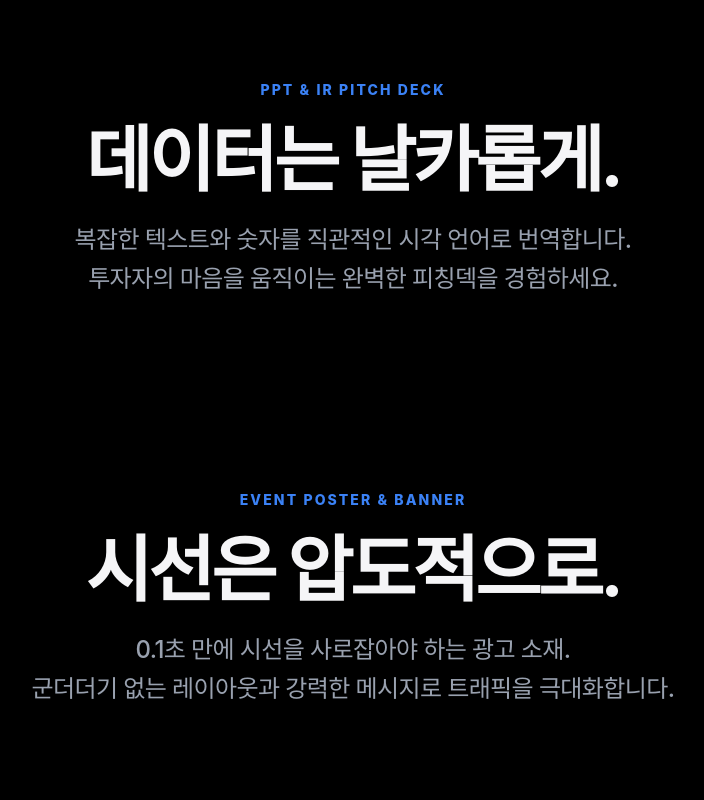
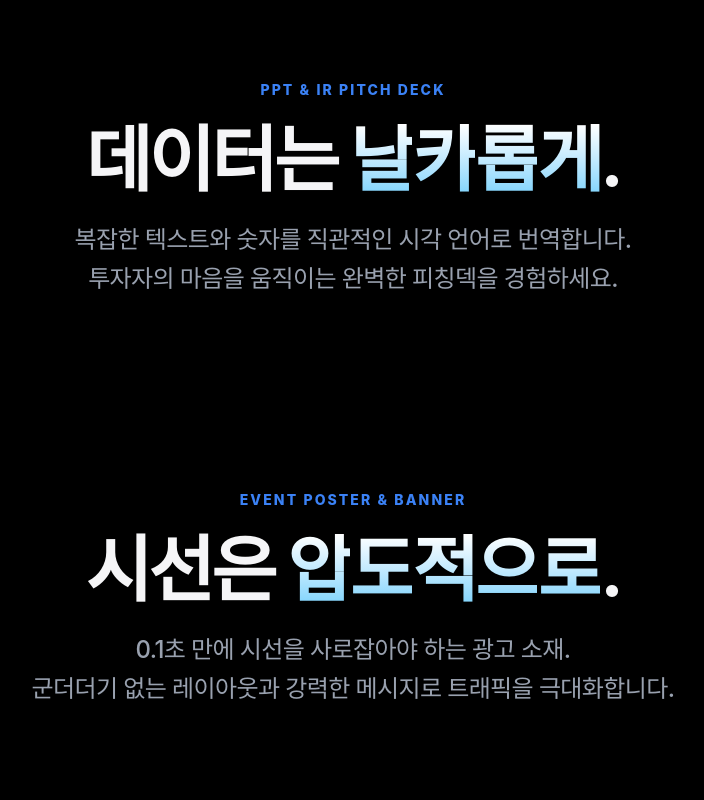
Before and after one commit to POPCORNLAB/TEST1, a Next.js app: page / in a window 1280 px wide. Shown: the part 880-1680 px from the top of the page, without its empty margins (287-991 px from the left). Built offline with nearby package versions, Linux system fonts and the light colour scheme; a web font is replaced by a local one.

Commit message:
Animate service headline keywords letter by letter
Co-Authored-By: Claude Opus 5.5 <noreply@anthropic.com>
Claude-Session: https://claude.ai/code/session_018JF4H9aUDMuKnCchXGFecK

```diff
--- a/app/page.tsx
+++ b/app/page.tsx
@@ -1,7 +1,51 @@
 "use client";
 
-import { motion } from "framer-motion";
+import { motion, MotionConfig, type TargetAndTransition, type Transition } from "framer-motion";
 import Link from "next/link";
+
+// 키워드 성격에 맞춘 글자별 등장 효과
+const keywordEffects: Record<string, { from: TargetAndTransition; transition: Transition; stagger: number }> = {
+  // 날카롭게: 비스듬히 빠르게 베어 들어오기
+  sharp: {
+    from: { opacity: 0, x: -40, skewX: -20 },
+    transition: { duration: 0.5, ease: [0.16, 1, 0.3, 1] },
+    stagger: 0.06,
+  },
+  // 압도적으로: 크게 다가왔다가 제자리에 쿵 하고 안착
+  bold: {
+    from: { opacity: 0, scale: 2.2, filter: "blur(8px)" },
+    transition: { type: "spring", stiffness: 260, damping: 14 },
+    stagger: 0.08,
+  },
+  // 자연스럽게: 아래에서 통통 튀어 오르기
+  soft: {
+    from: { opacity: 0, y: 40 },
+    transition: { type: "spring", stiffness: 300, damping: 10 },
+    stagger: 0.08,
+  },
+};
+
+function AnimatedKeyword({ text, effect }: { text: string; effect: keyof typeof keywordEffects }) {
+  const { from, transition, stagger } = keywordEffects[effect];
+  return (
+    <MotionConfig reducedMotion="user">
+      <span className="inline-block whitespace-nowrap">
+        {[...text].map((char, i) => (
+          <motion.span
+            key={i}
+            className="inline-block text-transparent bg-clip-text bg-gradient-to-b from-white to-[#7DD3FC]"
+            initial={from}
+            whileInView={{ opacity: 1, x: 0, y: 0, scale: 1, skewX: 0, filter: "blur(0px)" }}
+            viewport={{ once: true, margin: "-20%" }}
+            transition={{ ...transition, delay: 0.5 + i * stagger }}
+          >
+            {char}
+          </motion.span>
+        ))}
+      </span>
+    </MotionConfig>
+  );
+}
 
 export default function Home() {
   return (
@@ -68,17 +112,23 @@ export default function Home() {
       <section className="w-full max-w-5xl mx-auto px-6 py-40 flex flex-col space-y-48">
         {[
           {
-            title: "데이터는 날카롭게.",
+            title: "데이터는",
+            keyword: "날카롭게",
+            effect: "sharp",
             subtitle: "PPT & IR Pitch Deck",
             desc: ["복잡한 텍스트와 숫자를 직관적인 시각 언어로 번역합니다.", "투자자의 마음을 움직이는 완벽한 피칭덱을 경험하세요."]
           },
           {
-            title: "시선은 압도적으로.",
+            title: "시선은",
+            keyword: "압도적으로",
+            effect: "bold",
             subtitle: "Event Poster & Banner",
             desc: ["0.1초 만에 시선을 사로잡아야 하는 광고 소재.", "군더더기 없는 레이아웃과 강력한 메시지로 트래픽을 극대화합니다."]
           },
           {
-            title: "설득은 자연스럽게.",
+            title: "설득은",
+            keyword: "자연스럽게",
+            effect: "soft",
             subtitle: "Detail Page",
             desc: ["고객이 스크롤을 멈추지 않게 만듭니다.", "구매 전환율을 높이는 치밀한 기획과 세련된 톤앤매너를 제공합니다."]
           }
@@ -92,7 +142,9 @@ export default function Home() {
             className="flex flex-col items-center text-center space-y-6"
           >
             <h3 className="text-brand font-extrabold tracking-[0.15em] uppercase text-sm">{item.subtitle}</h3>
-            <h2 className="text-5xl md:text-7xl font-bold tracking-tighter text-[#F5F5F7]">{item.title}</h2>
+            <h2 className="text-5xl md:text-7xl font-bold tracking-tighter text-[#F5F5F7]">
+              {item.title} <AnimatedKeyword text={item.keyword} effect={item.effect} />.
+            </h2>
             <p className="max-w-3xl text-xl md:text-2xl text-gray-400 font-medium leading-relaxed tracking-tight break-keep">
               {item.desc.map((line) => (
                 <span key={line} className="block">{line}</span>
```
